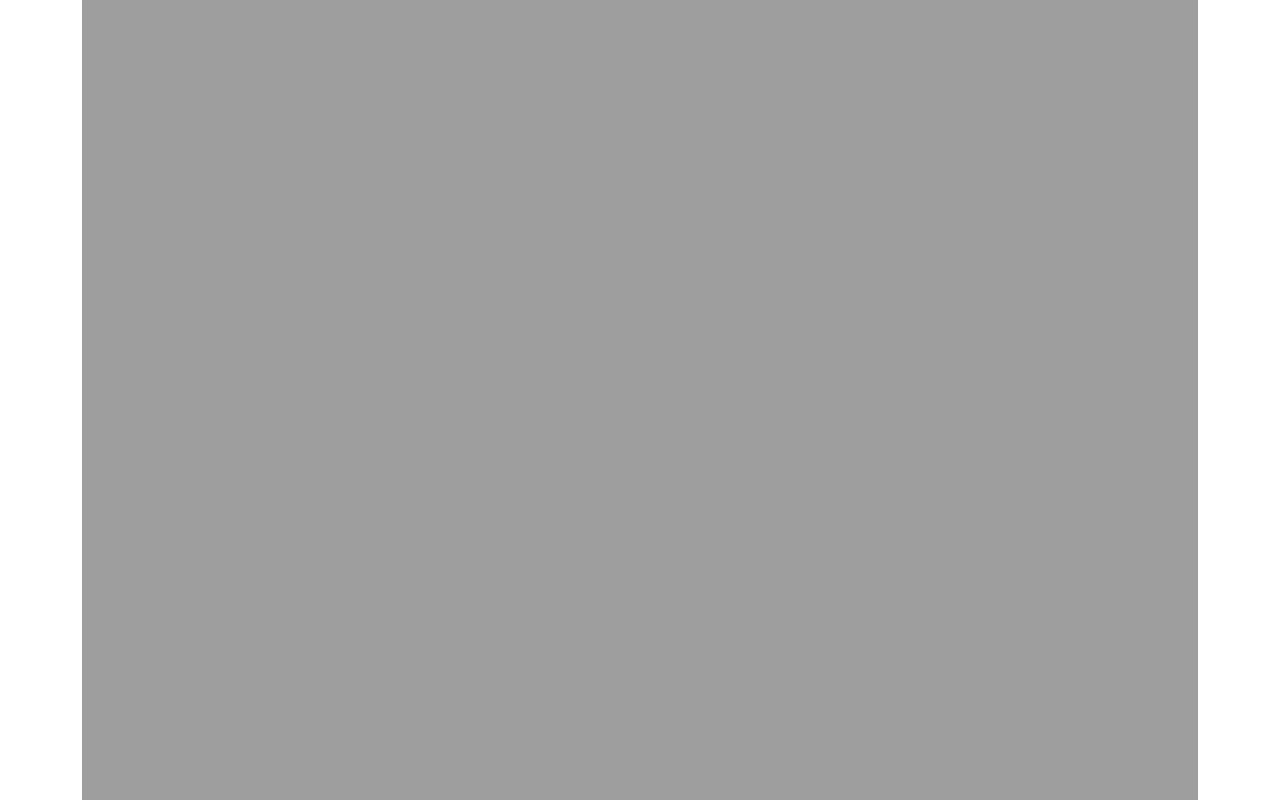
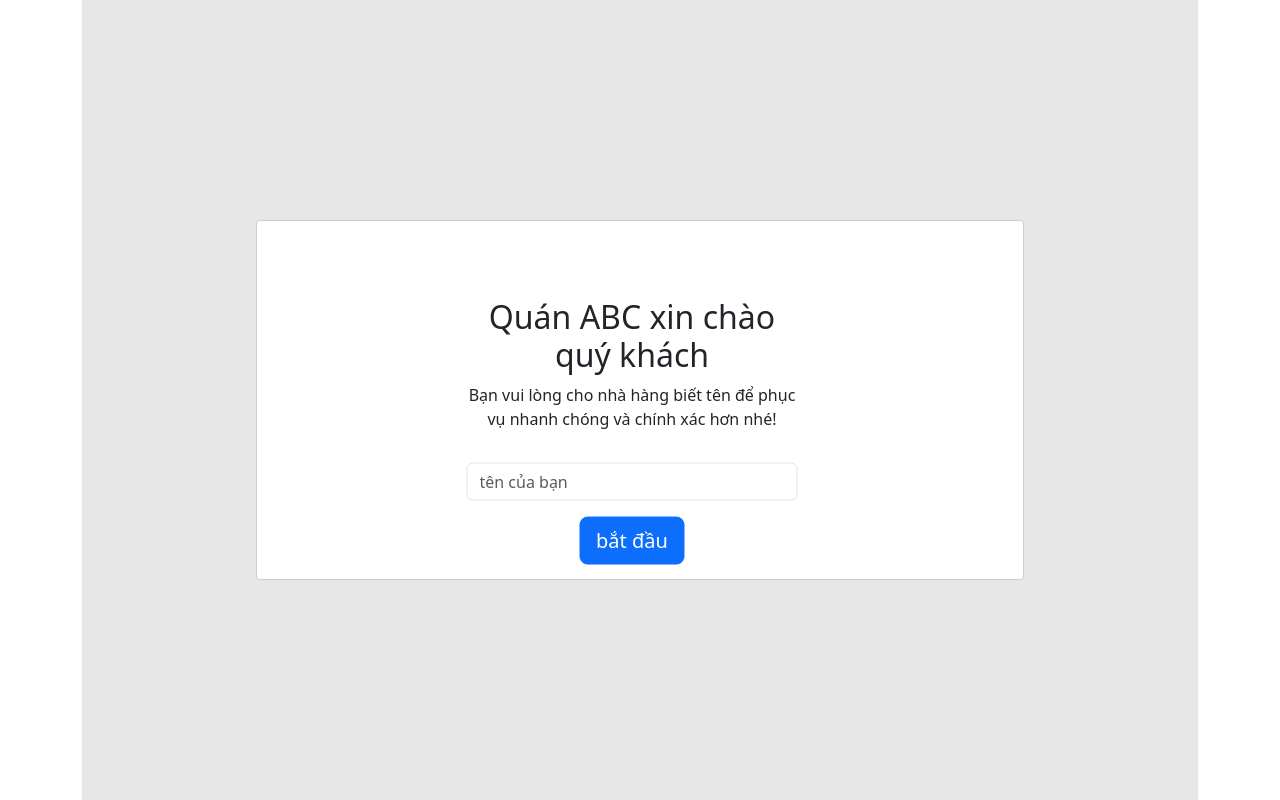
Before and after one commit to ChinhVo853/cafe-client, a React (Create React App) app: page / in a window 1280 px wide. Shown: the top 800 px of the page. Built offline with nearby package versions, Linux system fonts and the light colour scheme.

Commit message:
modal_vao

```diff
--- a/package.json
+++ b/package.json
@@ -9,6 +9,7 @@
     "bootstrap": "^5.3.3",
     "react": "^18.3.1",
     "react-dom": "^18.3.1",
+    "react-modal": "^3.16.1",
     "react-router-dom": "^6.23.1",
     "react-scripts": "5.0.1",
     "web-vitals": "^2.1.4"
--- a/src/App.css
+++ b/src/App.css
@@ -44,3 +44,11 @@
     width: 30% !important;
   }
 }
+
+/*Modal*/
+
+.modal-form {
+  width: 50% !important;
+  text-align: center;
+  transform: translate(50%, 20%);
+}
--- a/src/TrangChu/TrangChu.js
+++ b/src/TrangChu/TrangChu.js
@@ -3,6 +3,7 @@ import ThongTin from "./components/ThongTin";
 import ButtonSection from "./components/ButtonSection";
 import BanChaySection from "./components/BanChaySection";
 import MoiSection from "./components/MoiSection";
+import ModalSection from "./components/ModalSection";
 
 function TrangChu() {
   return (
@@ -23,6 +24,7 @@ function TrangChu() {
           <MoiSection />
         </div>
       </div>
+      <ModalSection />
     </>
   );
 }
--- /dev/null
+++ b/src/TrangChu/components/ModalSection.js
@@ -0,0 +1,55 @@
+import Modal from "react-modal";
+import React, { useState } from "react";
+
+function ModalSection() {
+  const [modalIsOpen, setModalIsOpen] = useState(true);
+  function closeModal() {
+    setModalIsOpen(false);
+  }
+  return (
+    <div>
+      <Modal
+        isOpen={modalIsOpen}
+        onRequestClose={closeModal}
+        contentLabel="Example Modal"
+        ariaHideApp={false}
+        shouldCloseOnOverlayClick={false}
+        style={{
+          content: {
+            width: "60%",
+            top: "50%",
+            left: "50%",
+            transform: "translate(-50%, -50%)",
+            justifyContent: "center",
+            alignItems: "center",
+          },
+        }}
+      >
+        <form className="container modal-form row g-3">
+          <div className="col-12">
+            <h2>Quán ABC xin chào quý khách</h2>
+            <p>
+              Bạn vui lòng cho nhà hàng biết tên để phục vụ nhanh chóng và chính
+              xác hơn nhé!
+            </p>
+          </div>
+          <div className="col-12">
+            <input
+              type="text"
+              className="form-control"
+              placeholder="tên của bạn"
+            />
+          </div>
+
+          <div className="col-12">
+            <button className="btn btn-primary btn-lg" onClick={closeModal}>
+              bắt đầu
+            </button>
+          </div>
+        </form>
+      </Modal>
+    </div>
+  );
+}
+
+export default ModalSection;
```
Also changed, not shown: 1 other file (tests, documents, lock files or other folders).
